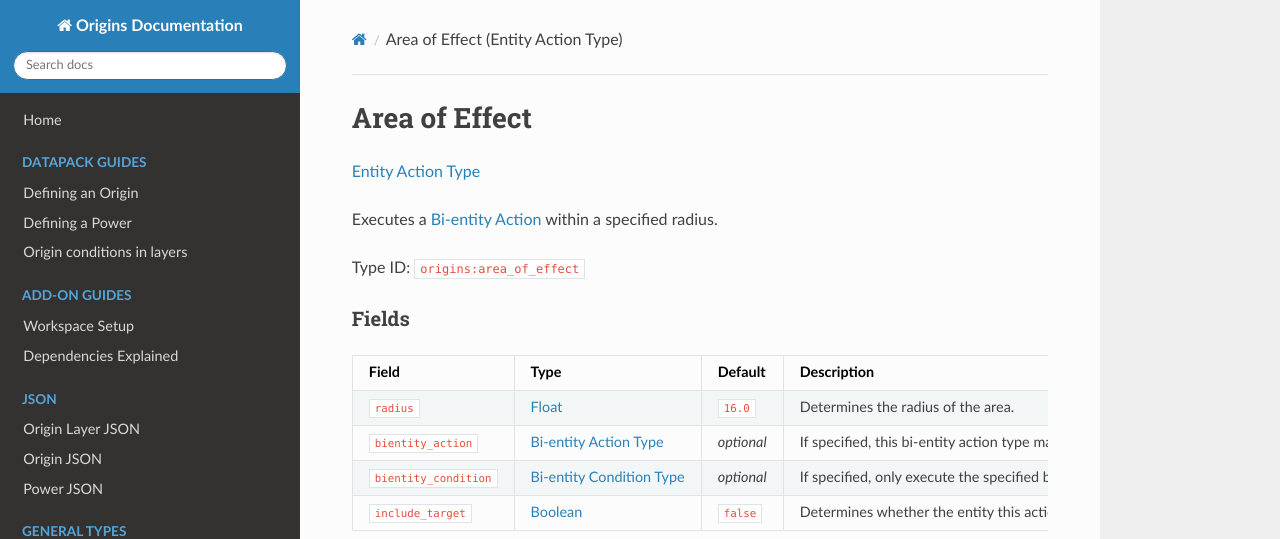
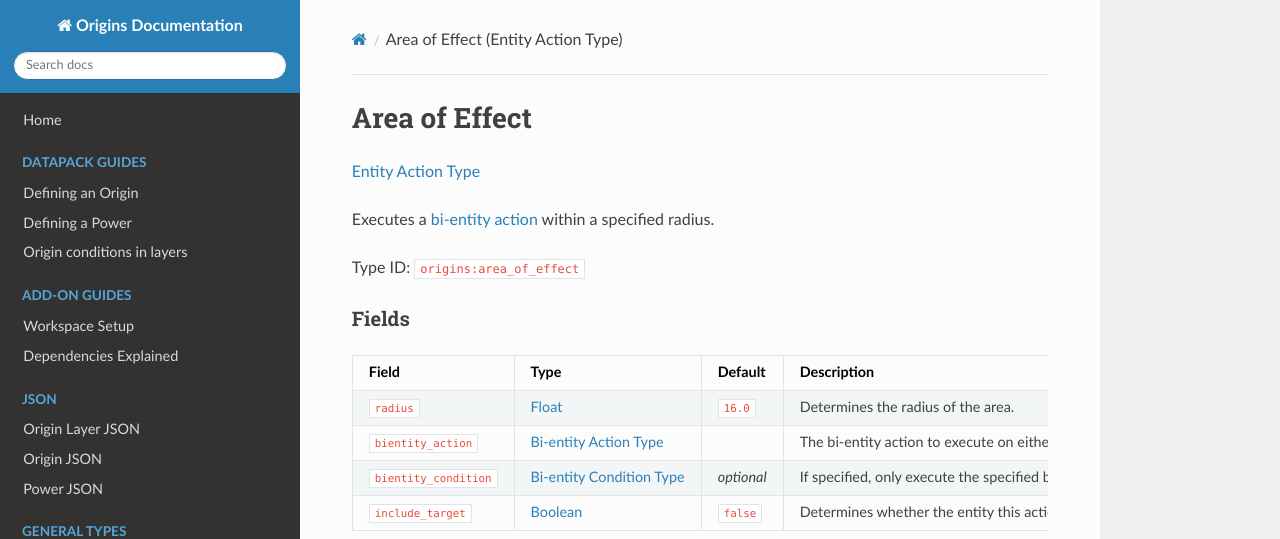
Before and after one commit to apace100/origins-docs, an MkDocs documentation site: the page built from docs/types/entity_action_types/area_of_effect.md, in a window 1280 px wide and 1009 px high. Shown: the top 539 px of the window. Built offline with MkDocs 1.6.1, drawn with Linux system fonts in a browser that asks for light colours; nearby versions of some CDN libraries.

Commit message:
Update `area_of_effect.md` (Entity Action Types)
* Remove the _optional_ bit for the `bientity_action` field in the field table

```diff
--- a/docs/types/entity_action_types/area_of_effect.md
+++ b/docs/types/entity_action_types/area_of_effect.md
@@ -7,7 +7,7 @@ date: 2021-12-03
 
 [Entity Action Type](../entity_action_types.md)
 
-Executes a [Bi-entity Action](../bientity_action_types.md) within a specified radius.
+Executes a [bi-entity action](../bientity_action_types.md) within a specified radius.
 
 Type ID: `origins:area_of_effect`
 
@@ -17,7 +17,7 @@ Type ID: `origins:area_of_effect`
 Field | Type | Default | Description
 ------|------|---------|------------
 `radius` | [Float](../data_types/float.md) | `16.0` | Determines the radius of the area.
-`bientity_action` | [Bi-entity Action Type](../bientity_action_types.md) | _optional_ | If specified, this bi-entity action type may be executed on either or both the `actor` (the entity that has the power) and `target` (the entities within the specified radius).
+`bientity_action` | [Bi-entity Action Type](../bientity_action_types.md) | | The bi-entity action to execute on either or both the `actor` (the entity that has the power) and `target` (the entities within the specified radius).
 `bientity_condition` | [Bi-entity Condition Type](../bientity_condition_types.md) | _optional_ | If specified, only execute the specified bi-entity action if this bi-entity condition type is fulfilled by either or both the 'actor' (the entity that has the power) or 'target' (the entities within the specified radius).
 `include_target` | [Boolean](../data_types/boolean.md) | `false` | Determines whether the entity this action was executed on is included in the radius check.
 
```
